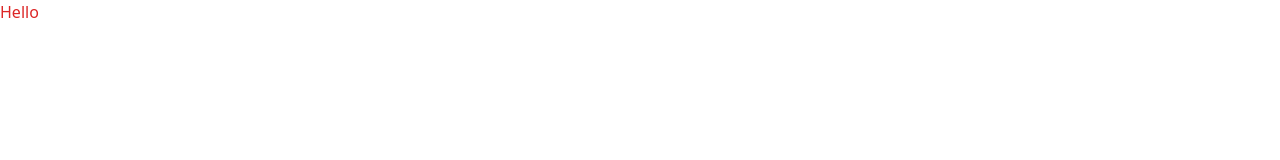
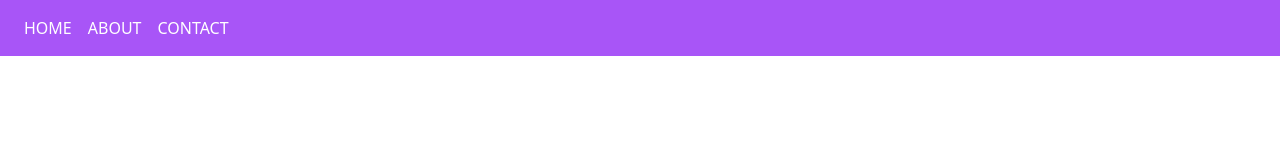
Before and after one commit to abhishekpm15/tailwind-css, a website: page index.html in a window 1280 px wide. Drawn offline with nearby package versions, Linux system fonts and the light colour scheme.

```diff
--- a/index.html
+++ b/index.html
@@ -4,10 +4,17 @@
     <meta charset="UTF-8">
     <meta http-equiv="X-UA-Compatible" content="IE=edge">
     <meta name="viewport" content="width=device-width, initial-scale=1.0">
-    <link rel="stylesheet" href="style.css">
+    <!-- <link rel="stylesheet" href="style.css"> -->
+    <script src="https://cdn.tailwindcss.com"></script>
     <title>Tailwind</title>
 </head>
 <body>
-    <div class="text-red-600">Hello</div>
+    <nav class="py-4 px-4 bg-purple-500 text-white">
+        <ul class="flex">
+            <li class="mx-2 cursor-pointer"> HOME </li>
+            <li class="mx-2 cursor-pointer"> ABOUT </li>
+            <li class="mx-2 cursor-pointer"> CONTACT </li>
+        </ul>
+    </nav>
 </body>
 </html>
--- a/package.json
+++ b/package.json
@@ -18,5 +18,10 @@
   "homepage": "https://github.com/abhishekpm15/tailwind-css#readme",
   "devDependencies": {
     "tailwindcss": "^3.0.24"
+  },
+  "dependencies": {
+    "@emotion/react": "^11.9.0",
+    "@emotion/styled": "^11.8.1",
+    "@mui/material": "^5.6.2"
   }
 }
```
Also changed, not shown: 1 other file.
